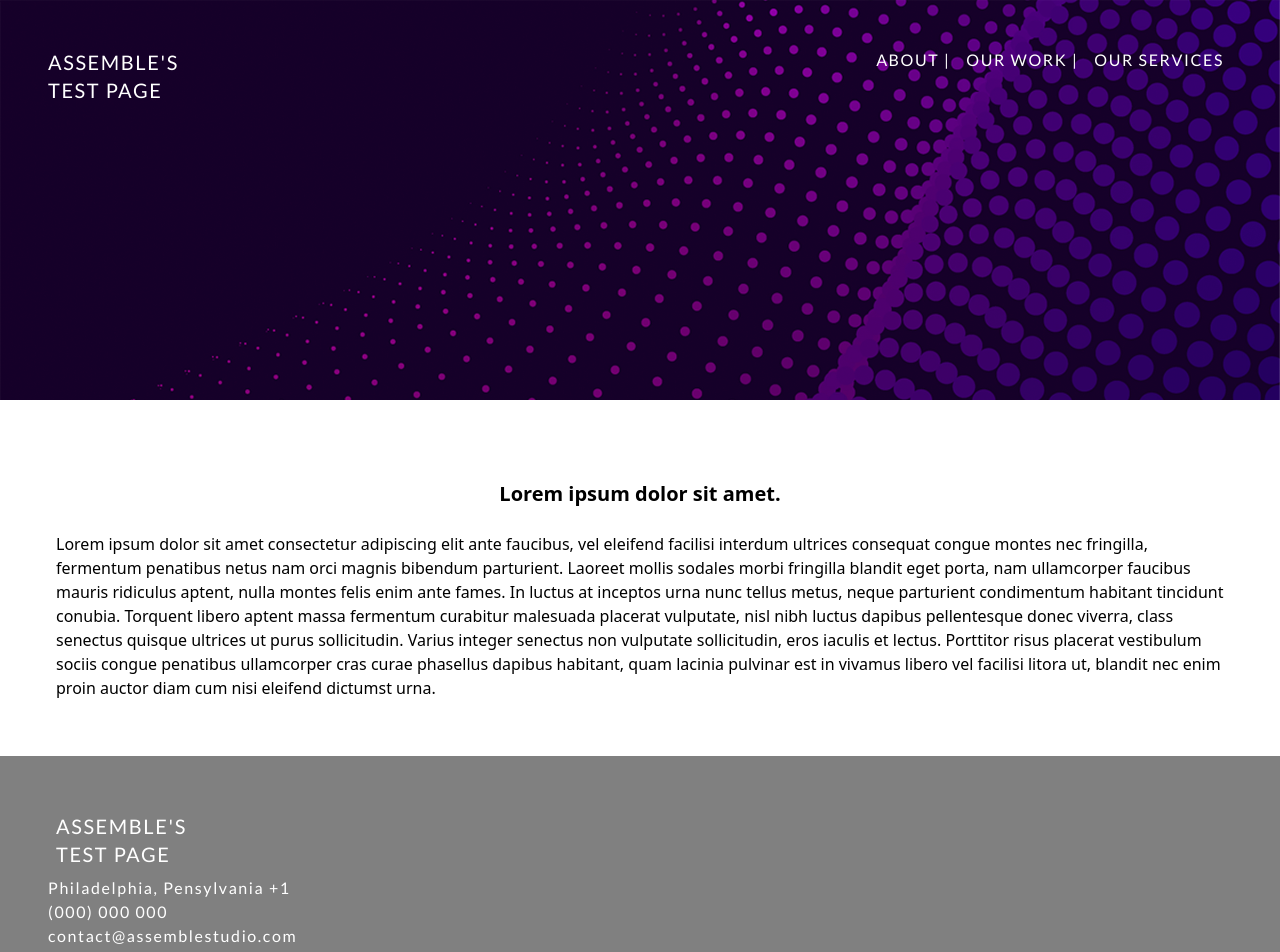
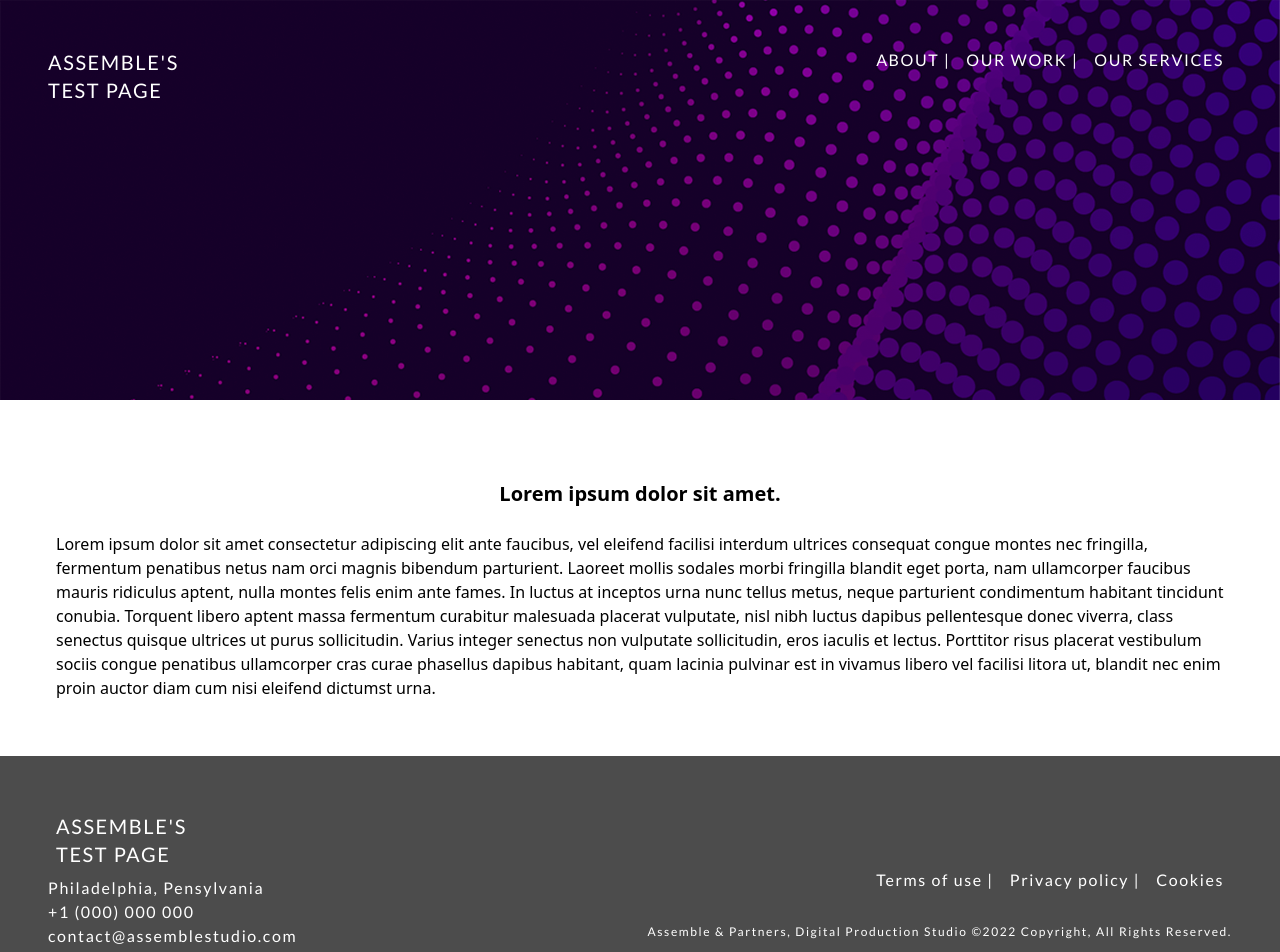
Before and after one commit to melanysosa/test-page, a React (Create React App) app: page / in a window 1280 px wide. Shown: the top 952 px of the page. Built offline with nearby package versions, Linux system fonts and the light colour scheme.

Commit message:
footer-modified

```diff
--- a/src/App.css
+++ b/src/App.css
@@ -9,7 +9,7 @@ background-size: cover;
 }
 
 .footer-page{
-  background:#808080;
+  background:rgb(76,76,76);
   font-family: 'Lato', sans-serif;
 background-size: cover;
   height: 30%;
--- a/src/components/footer/Footer.js
+++ b/src/components/footer/Footer.js
@@ -1,18 +1,43 @@
 import React from 'react';
+import { useNavigate } from 'react-router-dom';
 
 const Footer = () => {
+    const navigate = useNavigate();
+
+	const toTerms = () => navigate('/terms');
+	const toPrivacy = () => navigate('/privacy');
+	const toCookies = () => navigate('/cookies');
 	return (
-		<div className='footer-page h-0  text-white grid grid-cols-3 p-12 tracking-widest '>
+		<div className='footer-page h-0  text-white grid grid-cols-2 p-12 tracking-widest '>
 			<div>
-				<label className='flex w-1 p-2 text-xl '>
-					ASSEMBLE'S TEST PAGE
-				</label>
-				<label className='flex w-0'>
-					Philadelphia, Pensylvania +1 (000) 000 000
-					contact@assemblestudio.com
-				</label>
+				<p className='flex w-1 p-2 text-xl '>ASSEMBLE'S TEST PAGE</p>
+				<p>Philadelphia, Pensylvania</p>
+				<p>+1 (000) 000 000</p>
+				<p>contact@assemblestudio.com</p>
 			</div>
-			<div></div>
+			<div className='flex flex-col justify-end'>
+				<div>
+					<ul className='flex justify-end mb-6'>
+						<li onClick={toTerms} className='mx-2 '>
+							Terms of use |
+						</li>
+
+						<li onClick={toPrivacy} className='mx-2 '>
+							Privacy policy |
+						</li>
+
+						<li onClick={toCookies} className='mx-2 '>
+							Cookies
+						</li>
+					</ul>
+				</div>
+				<div>
+					<p className='flex justify-end text-xs py-2'>
+						Assemble & Partners, Digital Production Studio ©2022
+						Copyright, All Rights Reserved.
+					</p>
+				</div>
+			</div>
 		</div>
 	);
 };
--- a/src/components/navBar/NavBar.js
+++ b/src/components/navBar/NavBar.js
@@ -10,19 +10,19 @@ const NavBar = () => {
 
 	return (
 		<div className='header-nav h-0 w-full text-white grid grid-cols-2 p-12 tracking-widest '>
-			<label onClick={toHome} className=' flex w-1 text-xl'>
+			<p onClick={toHome} className=' flex w-1 text-xl cursor-pointer'>
 				ASSEMBLE'S TEST PAGE
-			</label>
-			<ul className='flex justify-end '>
-				<li onClick={toAbout} className='mx-2 '>
+			</p>
+			<ul className='flex justify-end'>
+				<li onClick={toAbout} className='mx-2 cursor-pointer'>
 					ABOUT |
 				</li>
 
-				<li onClick={toOurWork} className='mx-2 '>
+				<li onClick={toOurWork} className='mx-2 cursor-pointer'>
 					OUR WORK |
 				</li>
 
-				<li onClick={toOurServices} className='mx-2 '>
+				<li onClick={toOurServices} className='mx-2 cursor-pointer'>
 					OUR SERVICES
 				</li>
 			</ul>
```
